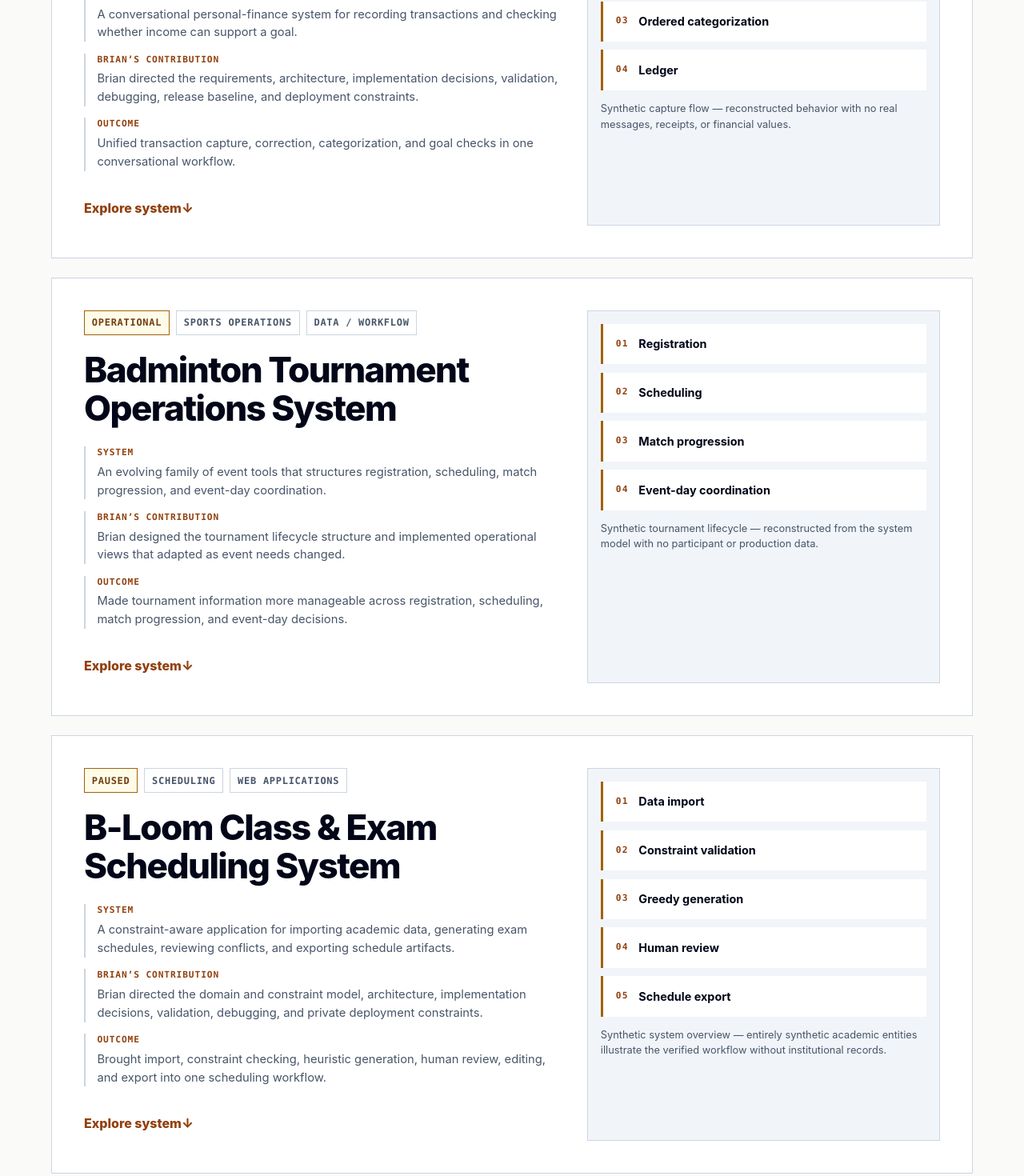
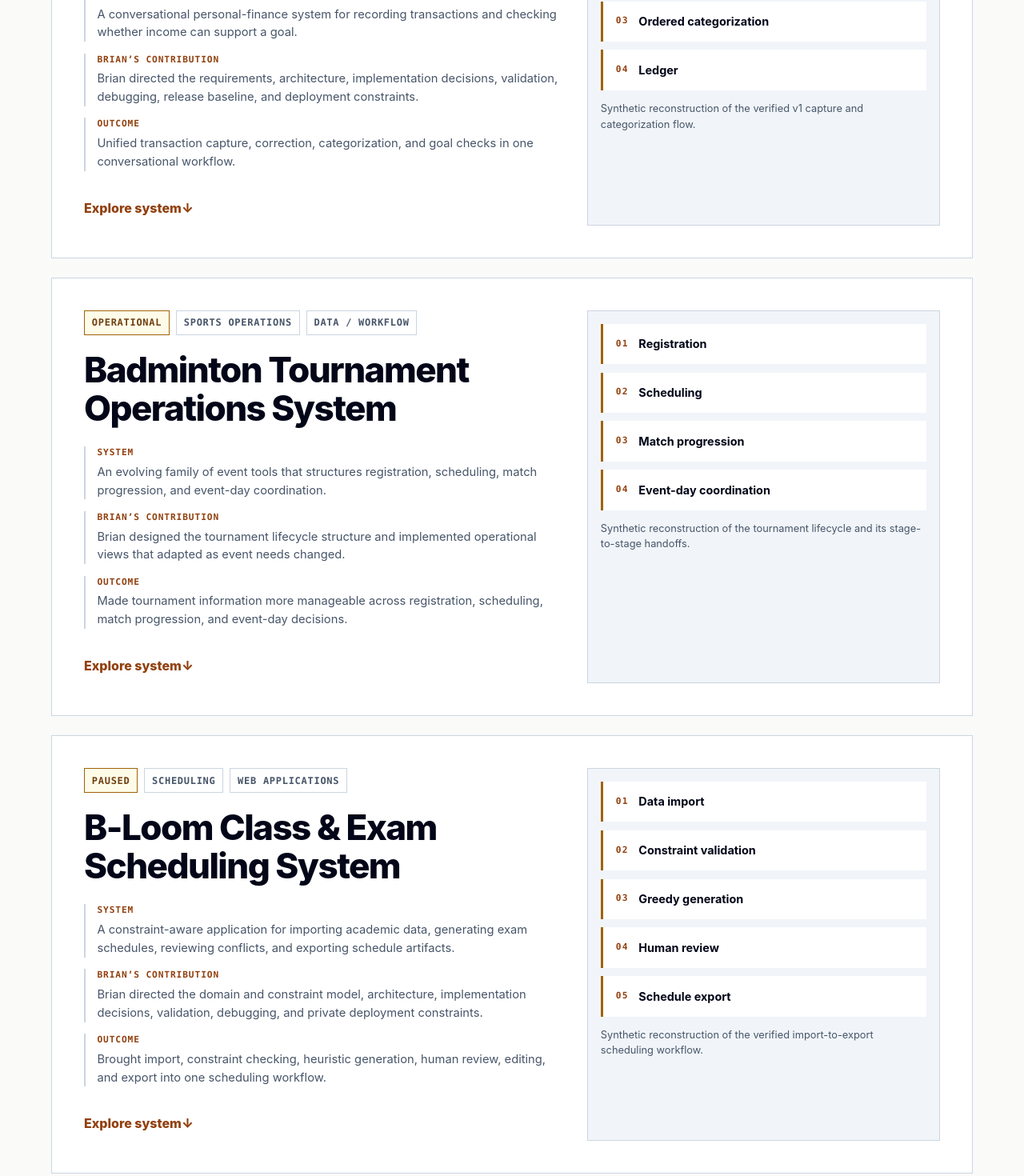
Before and after one commit to bekindtomammals0/blw-portfolio, a React (Vite) app: page / in a window 1280 px wide. Shown: the part 1140-2610 px from the top of the page at 80% size. Built offline with nearby package versions, Linux system fonts and the light colour scheme.

Commit message:
fix: consolidate project disclosure language
Closes #24

```diff
--- a/src/data/projects.ts
+++ b/src/data/projects.ts
@@ -22,7 +22,7 @@ export const projects = [
     system:
       'The dashboard organizes each requirement with its evidence reference, responsible owner, missing-item state, and submission status. These shared fields turn a broad coordination process into a visible workflow that can be reviewed and updated.',
     engineering:
-      'The core engineering work was information and workflow design: defining a consistent record for requirements, connecting evidence to responsibility and status, and arranging the shared view around coordination decisions. The public evidence below recreates that flow without copying operational records.',
+      'The core engineering work was information and workflow design: defining a consistent record for requirements, connecting evidence to responsibility and status, and arranging the shared view around coordination decisions.',
     outcome:
       'The working process became more structured and observable: the coordinating team could use a shared view of what was required, what evidence was referenced, who owned the next action, and which items were still missing.',
     evolution:
@@ -32,7 +32,7 @@ export const projects = [
         type: 'workflow',
         alt: 'Abstract workflow showing requirements moving through evidence reference, ownership review, and submission status.',
         caption:
-          'Synthetic workflow — a disclosure-safe reconstruction of the coordination model, not operational data.',
+          'Synthetic reconstruction of requirement, evidence, ownership, and status handoffs.',
         steps: ['Requirement', 'Evidence reference', 'Owner review', 'Status'],
       },
     ],
@@ -40,7 +40,7 @@ export const projects = [
     links: [],
     developmentNotes: [],
     confidentialityNote:
-      'Sanitized case study. Institutional records, internal links, credentials, and operational data are excluded.',
+      'Synthetic reconstruction; no institutional records, internal links, credentials, or operational data shown.',
   },
   {
     slug: 'badminton-tournament-operations',
@@ -63,7 +63,7 @@ export const projects = [
     system:
       'The system family connects registration records to scheduling inputs, match assignments, progression updates, and the operational views used during an event. Each tool supports a stage of the same tournament lifecycle, while manual organizer control remains available for event-specific decisions and exceptions.',
     engineering:
-      'The engineering centered on shared information structures and dependable handoffs between stages. Spreadsheet-based event artifacts organized participant records, schedule assignments, match state, and event-day information so organizers could move from intake to live operations through one coherent model. The public diagrams use synthetic participant records and abstract states rather than copied event data.',
+      'The engineering centered on shared information structures and dependable handoffs between stages. Spreadsheet-based event artifacts organized participant records, schedule assignments, match state, and event-day information so organizers could move from intake to live operations through one coherent model.',
     outcome:
       'The organizing team had a more structured way to coordinate tournament information across registration, scheduling, live match progression, and event-day decisions. Outcomes remain qualitative because no reviewed source supports a public claim about participant scale, time saved, or performance improvement.',
     evolution:
@@ -73,7 +73,7 @@ export const projects = [
         type: 'workflow',
         alt: 'Abstract workflow showing registration records flow into scheduling, match progression, and event-day coordination.',
         caption:
-          'Synthetic tournament lifecycle — reconstructed from the system model with no participant or production data.',
+          'Synthetic reconstruction of the tournament lifecycle and its stage-to-stage handoffs.',
         steps: [
           'Registration',
           'Scheduling',
@@ -85,7 +85,7 @@ export const projects = [
         type: 'workflow',
         alt: 'Abstract event-day information flow from scheduled match through result update to the next operational action.',
         caption:
-          'Synthetic event-day flow — abstract states illustrate how one match update informs the next action.',
+          'Synthetic reconstruction of how a match update informs the next event-day action.',
         steps: [
           'Scheduled match',
           'Court assignment',
@@ -100,7 +100,7 @@ export const projects = [
     contribution:
       'Brian structured the tournament lifecycle across the related event tools and adapted their operational views as event needs changed.',
     confidentialityNote:
-      'Sanitized case study. Synthetic participant records replace names and contact details; production spreadsheets, links, and event records are excluded.',
+      'Synthetic reconstruction; no participant data, production spreadsheets, private links, or event records shown.',
   },
   {
     slug: 'blwfinbot',
@@ -141,7 +141,7 @@ export const projects = [
         type: 'workflow',
         alt: 'Synthetic Telegram message flows through deterministic parsing, ordered categorization, and the Ledger.',
         caption:
-          'Synthetic capture flow — reconstructed behavior with no real messages, receipts, or financial values.',
+          'Synthetic reconstruction of the verified v1 capture and categorization flow.',
         steps: [
           'Text or voice',
           'Deterministic parser',
@@ -153,7 +153,7 @@ export const projects = [
         type: 'workflow',
         alt: 'Synthetic goal check flows from contract income projection through persisted feasibility and drift alerts.',
         caption:
-          'Synthetic goal flow — an abstract example of verified v1 behavior, not personal financial advice or data.',
+          'Synthetic reconstruction of verified v1 income projection, Goal feasibility, and drift alerts.',
         steps: [
           'Contract income',
           'Income projection',
@@ -165,7 +165,7 @@ export const projects = [
         type: 'sample-output',
         alt: 'Synthetic Ledger sample with one Income and one Expense record.',
         caption:
-          'Synthetic Ledger rows — illustrative values and descriptions, not personal financial records.',
+          'Synthetic Ledger rows illustrating the Income and Expense record structure.',
         sampleRows: [
           {
             label: 'Income · Project payment',
@@ -184,7 +184,7 @@ export const projects = [
     contribution:
       'Brian directed the problem definition, requirements, architecture and implementation decisions, validation, debugging, release baseline, and deployment constraints. AI-assisted development accelerated implementation, debugging, documentation, and iteration; requirements, system behavior, constraints, validation, and final engineering decisions remained human-directed.',
     confidentialityNote:
-      'Sanitized case study. Synthetic financial data replaces personal values, messages, Ledger rows, goals, and receipts; credentials, contract rates, internal deployment details, and the private repository are excluded.',
+      'Synthetic reconstruction; no personal financial data, messages, receipts, contract rates, credentials, deployment details, or private repository links shown.',
   },
   {
     slug: 'b-loom',
@@ -227,7 +227,7 @@ export const projects = [
         type: 'workflow',
         alt: 'Synthetic scheduling data flows from import through validation, heuristic generation, human review, and export.',
         caption:
-          'Synthetic system overview — entirely synthetic academic entities illustrate the verified workflow without institutional records.',
+          'Synthetic reconstruction of the verified import-to-export scheduling workflow.',
         steps: [
           'Data import',
           'Constraint validation',
@@ -240,7 +240,7 @@ export const projects = [
         type: 'workflow',
         alt: 'Constraint flow distinguishes hard placement blockers from scoring preferences and review advisories.',
         caption:
-          'Synthetic constraint flow — rule classes are separated so preferences and advisories are not presented as hard constraints.',
+          'Synthetic constraint flow distinguishing hard blockers, scoring preferences, and review advisories.',
         steps: [
           'Candidate assignment',
           'Hard blockers',
@@ -253,7 +253,7 @@ export const projects = [
         type: 'workflow',
         alt: 'Synthetic architecture diagram connects the Vue and Inertia interface to Laravel domain services, constraint registries, and PostgreSQL.',
         caption:
-          'Architecture overview — verified application layers shown without private deployment or network details.',
+          'Synthetic architecture overview of the verified interface, application, domain, and persistence layers.',
         steps: [
           'Vue 3 interface',
           'Inertia',
@@ -266,7 +266,7 @@ export const projects = [
         type: 'sample-output',
         alt: 'Synthetic schedule review sample with one assigned exam, one conflict, and one TBA room.',
         caption:
-          'Reconstructed schedule grid — fictional courses, periods, and rooms; no real scheduling or institutional data.',
+          'Reconstructed schedule grid showing assigned, conflicted, and unresolved states.',
         sampleRows: [
           { label: 'SYN-201 · Period A', value: 'Room North-12' },
           { label: 'SYN-305 · Period A', value: 'Block overlap · Review' },
@@ -277,7 +277,7 @@ export const projects = [
         type: 'sample-output',
         alt: 'Synthetic before and after review sample showing an unresolved assignment becoming a reviewed schedule.',
         caption:
-          'Before and after review — a fictional unresolved input is updated through human review, not an optimizer guarantee.',
+          'Reconstructed before-and-after review — a fictional unresolved input is updated through human review, not an optimizer guarantee.',
         sampleRows: [
           { label: 'Before · SYN-410', value: 'Period B · Room TBA' },
           {
@@ -293,7 +293,7 @@ export const projects = [
     contribution:
       'Brian directed the problem definition, requirements, domain and constraint modeling, architecture and implementation decisions, validation, debugging, and private deployment constraints. AI-assisted development accelerated implementation, debugging, documentation, and iteration; requirements, system behavior, constraints, validation, and final engineering decisions remained Brian-directed.',
     confidentialityNote:
-      'Sanitized case study. Evidence uses an entirely synthetic university, departments, courses, faculty, rooms, capacities, periods, enrollments, conflicts, and assignments. Institutional records, actual schedules, credentials, internal network details, screenshots, and the private repository are excluded.',
+      'Synthetic reconstruction; no institutional records, actual schedules, credentials, internal network details, operational screenshots, or private repository links shown.',
   },
 ] satisfies PortfolioProject[];
 
```
Also changed, not shown: 1 other file (tests, documents, lock files or other folders).
